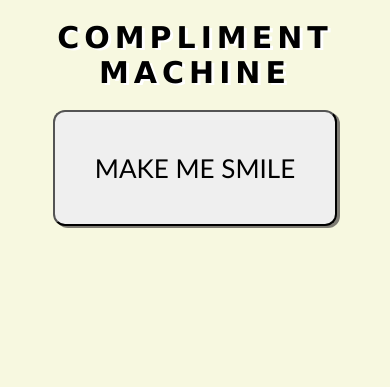
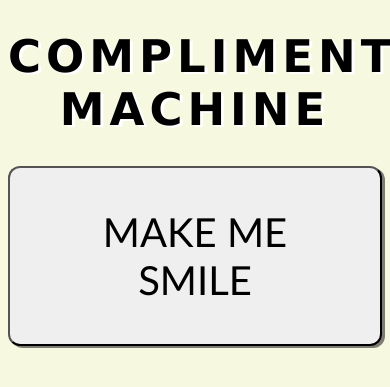
Before and after one commit to maddyking44/maddyking44.github.io, a web app: file index.html in a window 390 px wide. Shown: the top 387 px of the page. Run offline with its HTML, style and script files only (its server is not run), Linux system fonts and the light colour scheme.

Commit message:
media query for mobile compatibility

```diff
--- a/styles/main.css
+++ b/styles/main.css
@@ -3,6 +3,7 @@ body {
 	background-color: #F7F8E0;
   text-decoration-color: #7E7C74;
 }
+
 h1 {
   font-size: 30px;
   text-transform: uppercase;
@@ -12,6 +13,7 @@ h1 {
   font-family:  "Verdana", monospace;
   text-align: center;
 }
+
 h2 {
   font-size: 18px;
   letter-spacing: 2px;
@@ -55,3 +57,8 @@ button:hover {
   background-color: #e8f0ff;
   color: rgb(66, 60, 60);
 }
+
+@media only screen and (max-width: 768px) {
+  h1 {font-size: 45px}
+  button {font-size: 40px}
+}
```
